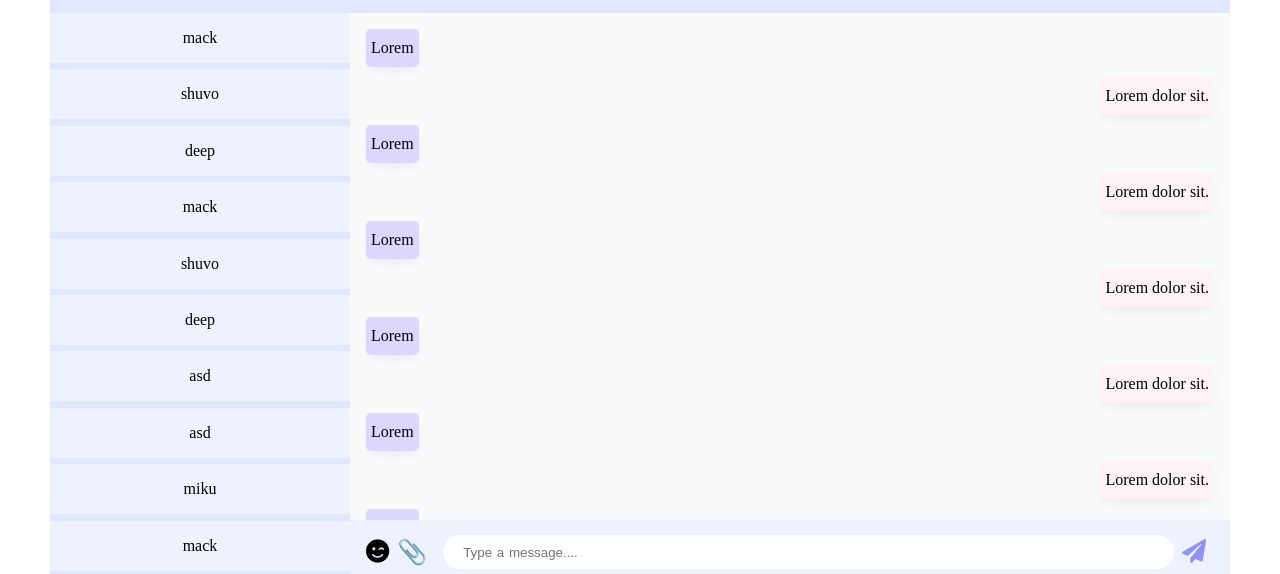
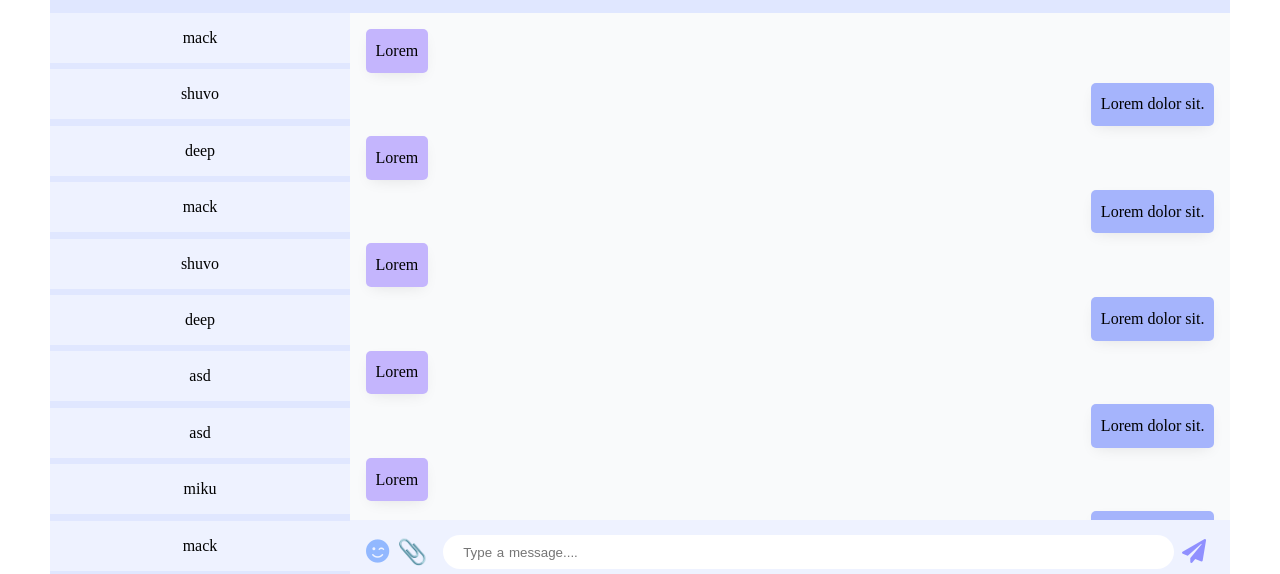
Before and after one commit to riponhaldar/chat_f, a plain HTML site: page index.html in a window 1280 px wide. Shown: the part 147-721 px from the top of the page. Drawn offline with Linux system fonts and the light colour scheme.

Commit message:
color changes

```diff
--- a/css/_responsive.scss
+++ b/css/_responsive.scss
@@ -6,7 +6,7 @@
 		width: 300px;
 		min-width: 300px;
 		display: flex;
-		left: -290px;
+		left: -295px;
 		height: 80vh;
 		flex-direction: column;
 		transition: 0.4s all ease-out;
--- a/css/main.scss
+++ b/css/main.scss
@@ -42,7 +42,6 @@
 		flex-direction: column;
 		background: #e0e7ff;
 		.toggle {
-			// color: #000;
 			display: none;
 			i {
 				color: #818cf8;
@@ -52,7 +51,7 @@
 				display: block;
 				position: absolute;
 				right: -30px;
-				top: 0;
+				top: 10px;
 				z-index: 0;
 				font-size: 3rem;
 				color: rgb(104, 104, 104);
@@ -123,9 +122,9 @@ header {
 		align-self: flex-start;
 		max-width: 70%;
 		.sms {
-			background: #ddd6fe;
+			background: #c4b5fd;
 			box-shadow: 0 5px 15px -5px rgba(0, 0, 0, 0.1);
-			padding: 10px 5px;
+			padding: 0.8rem 0.6rem;
 			margin-bottom: 10px;
 			border-radius: 5px;
 		}
@@ -138,7 +137,7 @@ header {
 	.me {
 		align-self: flex-end;
 		.sms {
-			background: #fdf2f8;
+			background: #a5b4fc;
 		}
 	}
 }
@@ -154,6 +153,9 @@ header {
 		margin-right: 0.5rem;
 		font-size: 1.5rem;
 		cursor: pointer;
+	}
+	.emoji {
+		color: rgb(146, 184, 255);
 	}
 	input {
 		flex: 1;
```
Also changed, not shown: css/main.css, 1 other file.
